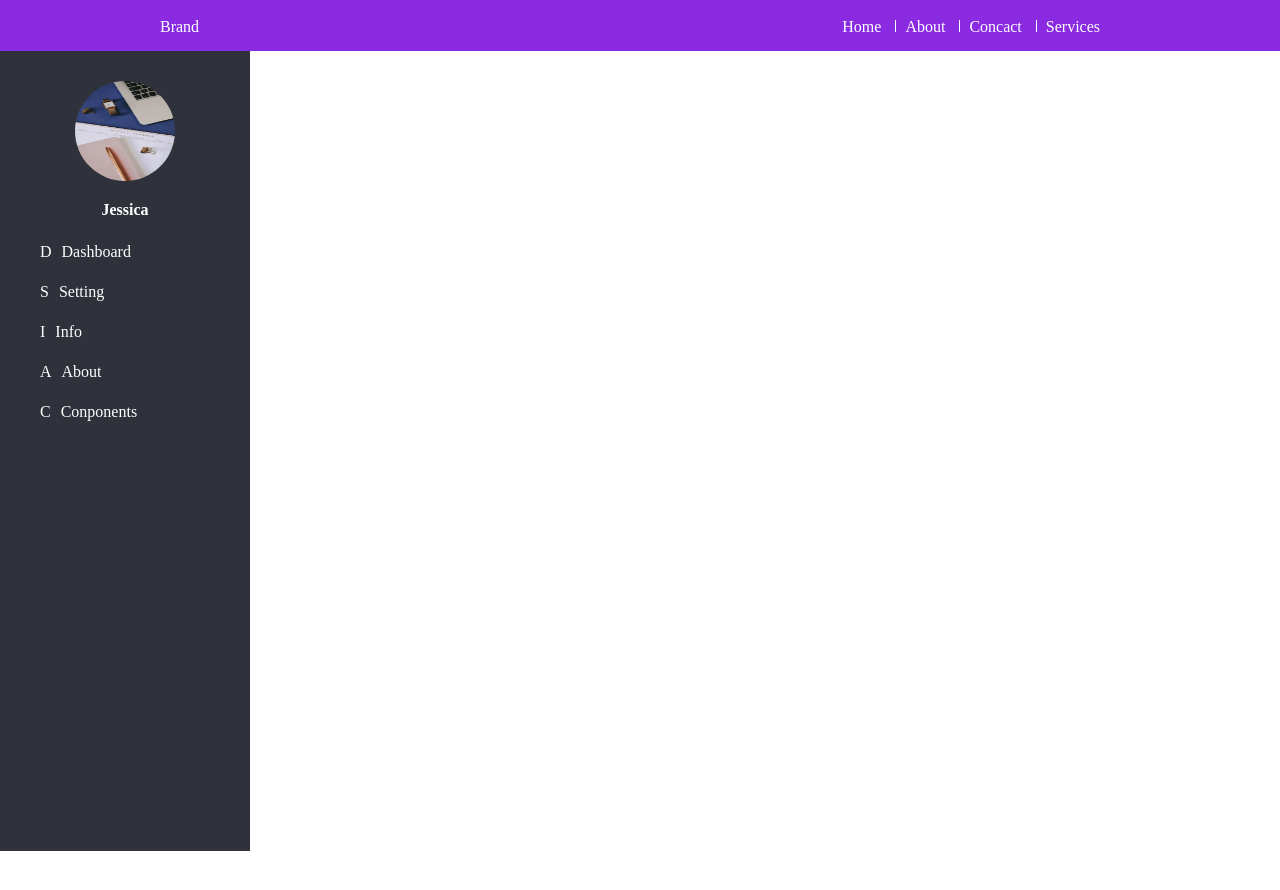
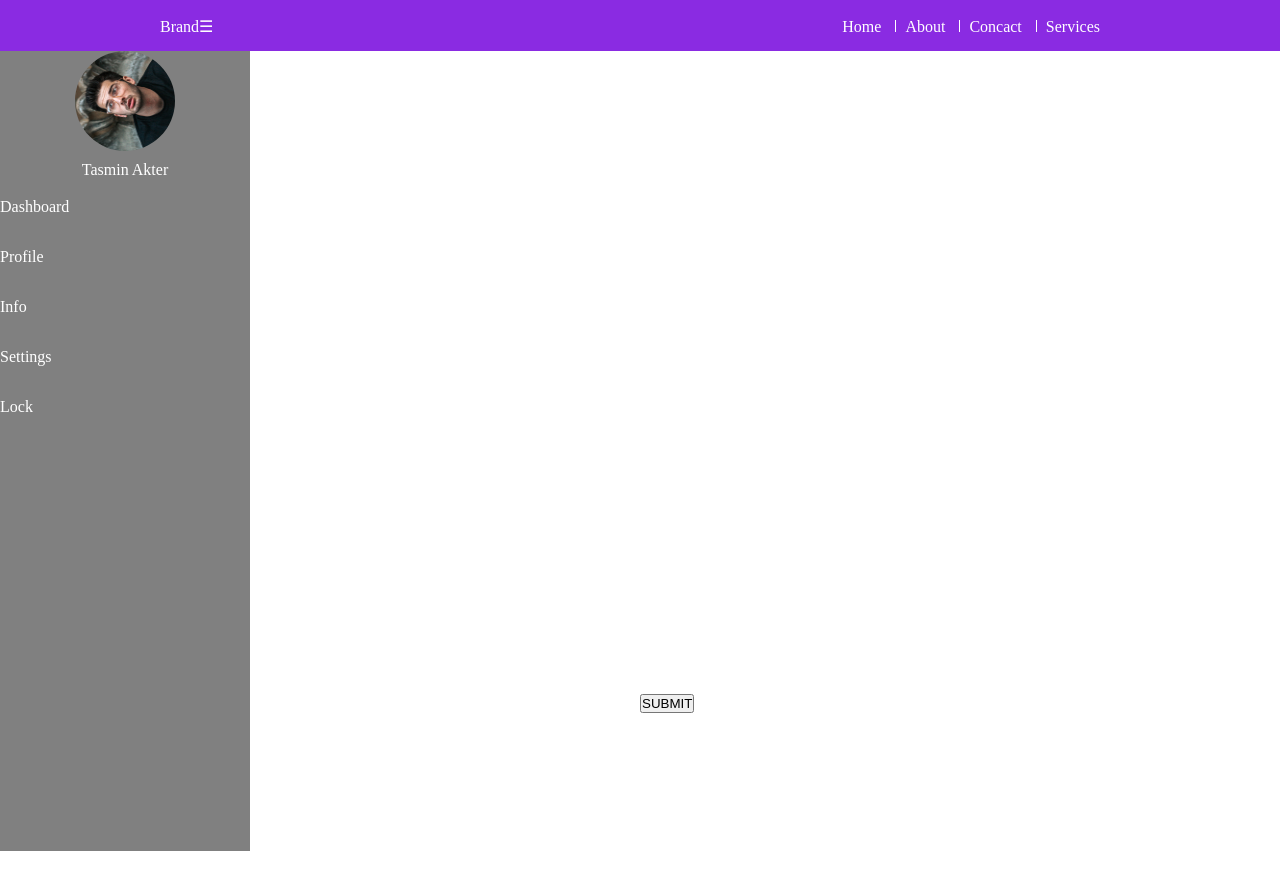
Before and after one commit to Azizul7m/html-css-template, a plain HTML site: page index.html in a window 1280 px wide. Shown: the top 890 px of the page. Before the commit the page ends 800 px from the top, so only its background shows below. Drawn offline with Linux system fonts and the light colour scheme.

Commit message:
Sideber Expriments

```diff
--- a/index.html
+++ b/index.html
@@ -7,10 +7,13 @@
 		<link href="style.css" rel="stylesheet" />
 	</head>
 	<body>
+		<input type="checkbox" id="check" />
 		<header class="header">
 			<div class="nav">
 				<div class="NavBar containar">
-					<div class="left__nav">Brand</div>
+					<div class="left__nav">
+						Brand<label for="check">&#9776;</label>
+					</div>
 					<div class="nav__manu">
 						<ul>
 							<li><a href="index.html">Home</a></li>
@@ -22,18 +25,21 @@
 				</div>
 			</div>
 		</header>
-		<section>
-			<div class="side__bar">
-				<center>
-					<img src="./img/watch.jpg" class="profile__img" alt="img"/>
-					<h4>Jessica</h4>
-				</center>
-				<a href="#">D<span>Dashboard</span></a>
-				<a href="#">S<span>Setting</span></a>
-				<a href="#">I<span>Info</span></a>
-				<a href="#">A<span>About</span></a>
-				<a href="#">C<span>Conponents</span></a>
-			</div>
-		</section>
+
+		<div class="side__bar">
+			<center>
+				<img src="./img/12.jpg" alt="img" id="img__id" />
+				<div class="left__side"><a href="#">Tasmin Akter</a></div>
+			</center>
+			<ul>
+				<li><a href="#">Dashboard</a></li>
+				<li><a href="#">Profile</a></li>
+				<li><a href="#">Info</a></li>
+				<li><a href="#">Settings</a></li>
+				<li><a href="#">Lock</a></li>
+			</ul>
+		</div>
+
+		<div id="btn"><button>SUBMIT</button></div>
 	</body>
 </html>
--- a/style.css
+++ b/style.css
@@ -2,33 +2,33 @@
 Common css
 ========================================================== */
 
-*{
+* {
 	padding: 0px;
 	margin: 0px;
 	box-sizing: border-box;
 }
-body{
+body {
 	color: #666666;
 	font-size: 16px;
 	line-height: 1.5em;
 	font-family: fira code;
 }
-img{
+img {
 	max-width: 100%;
 	height: auto;
 	background-size: cover;
 }
-h1 h4 h5 h6{
+h1 h4 h5 h6 {
 	font-family: ubuntu;
 	font-weight: 800;
 	font-size: 70px;
 }
-p{
+p {
 	font-size: 1rem;
 	font-family: Hack;
 }
 
-.containar{
+.containar {
 	height: auto;
 	max-width: 960px;
 	width: 96%;
@@ -39,8 +39,7 @@ p{
 NavBar
 ========================================================== */
 
-
-.nav{
+.nav {
 	width: 100%;
 	height: 51px;
 	background-color: blueviolet;
@@ -48,35 +47,34 @@ NavBar
 	padding: 15px 0px;
 }
 
-.NavBar{
+.NavBar {
 	display: flex;
 }
 
-.nav__manu{
+.nav__manu {
 	right: 0;
 	width: 70%;
 }
-.left__nav{
+.left__nav {
 	left: 0;
 	width: 30%;
 }
-.nav__manu ul{
+.nav__manu ul {
 	list-style: none;
 	text-align: right;
 }
-.nav__manu ul li{
+.nav__manu ul li {
 	display: inline-block;
 	margin-right: 20px;
 	position: relative;
 }
-.nav__manu ul li a{
+.nav__manu ul li a {
 	display: block;
 	text-decoration: none;
 	color: white;
 }
 
-
-.nav__manu ul li::after{
+.nav__manu ul li::after {
 	width: 1px;
 	height: 12px;
 	content: "";
@@ -84,52 +82,77 @@ NavBar
 	top: 5px;
 	right: -15px;
 	position: absolute;
-
 }
 
-.nav__manu ul li:last-child::after{
+.nav__manu ul li:last-child::after {
 	display: none;
 }
 
-.nav__manu ul li a:hover{
+.nav__manu ul li a:hover {
 	color: #ddd;
 }
 
 /* ======================================================== */
 /* Side Bar */
 /* ======================================================== */
-.side__bar{
-	padding-top: 30px;
+
+.side__bar {
 	width: 250px;
 	height: 100%;
-	background-color: #2f323a;
-	left: 0;
-	position:fixed;
+	background: gray;
+	position: fixed;
+	transition: all 0.3x;
 }
-.side__bar .profile__img{
+.side__bar img {
 	width: 100px;
 	height: 100px;
 	border-radius: 100px;
-	margin-bottom: 10px;
 }
-.side__bar h4{
+.side__bar a {
+	text-decoration: none;
 	color: #fff;
-	margin-top: 0px;
-	margin-bottom: 10px;
 }
-.side__bar a{
+
+.side__bar ul li {
+	line-height: 50px;
+}
+.side__bar ul li:hover {
+	background: blueviolet;
+}
+
+/*--------------------- Side end------------------------*/
+
+#check {
+	outline: red;
+	display: none;
+}
+
+input:checked + .nav {
+	background-color: #2f323a;
+}
+
+#btn {
+	margin: 50% 50%;
+}
+
+#check:checked ~ #btn button {
+	padding: 10px;
+	background-color: black;
+	color: wheat;
+	border-radius: 10px;
+	display: block;
+	cursor: pointer;
+	border: none;
+}
+#check:checked ~ .side__bar {
+	background: black;
+	left: -190px;
+}
+#check:checked ~ .side__bar ul li a {
 	color: #fff;
-	text-decoration: none;
-	display: block;
-	padding-left: 40px;
-	line-height: 40px;
-	box-sizing: border-box;
-	transition: .3s;
-	transition-property: background;
 }
-.side__bar a:hover{
-	background: #013E8F;
+#check:checked ~ .side__bar img{
+	width: 50px;
+	height: 50px;
+
 }
-.side__bar span{
-	padding-left: 10px;
-}
```
